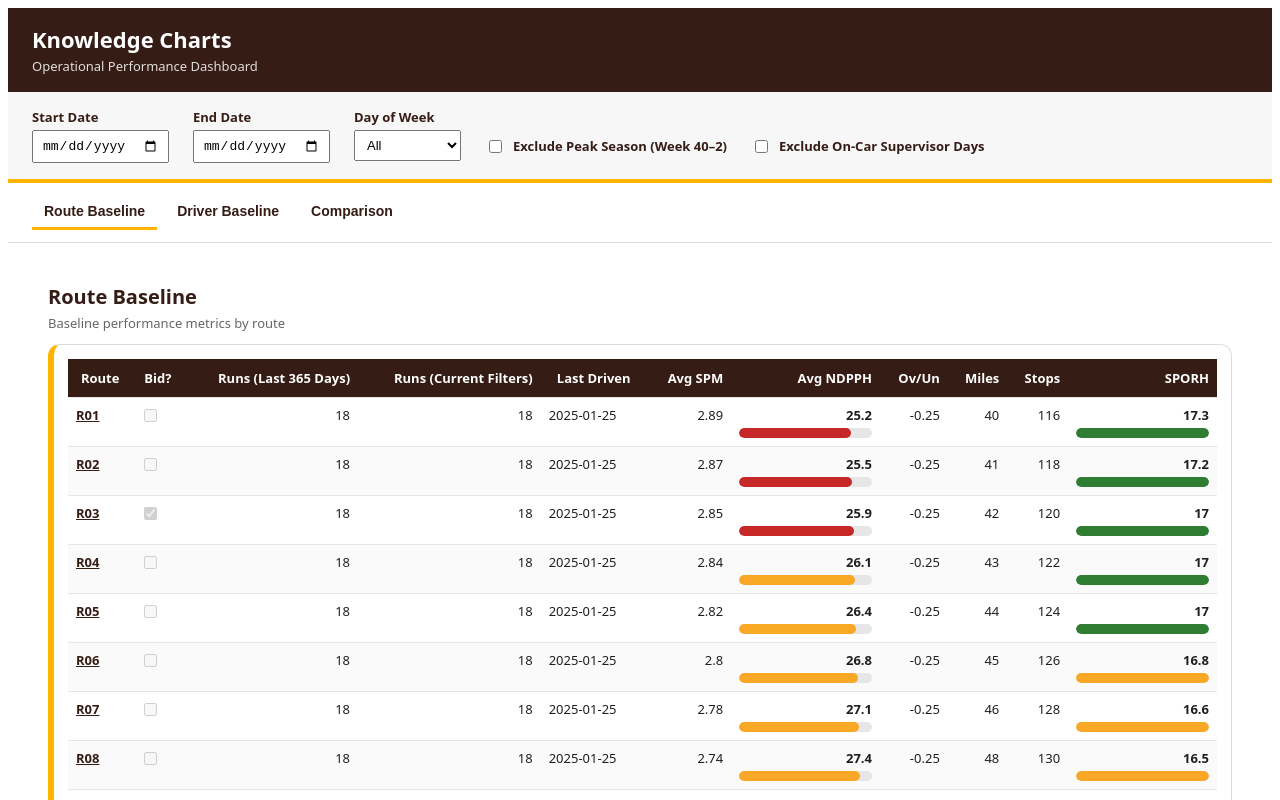
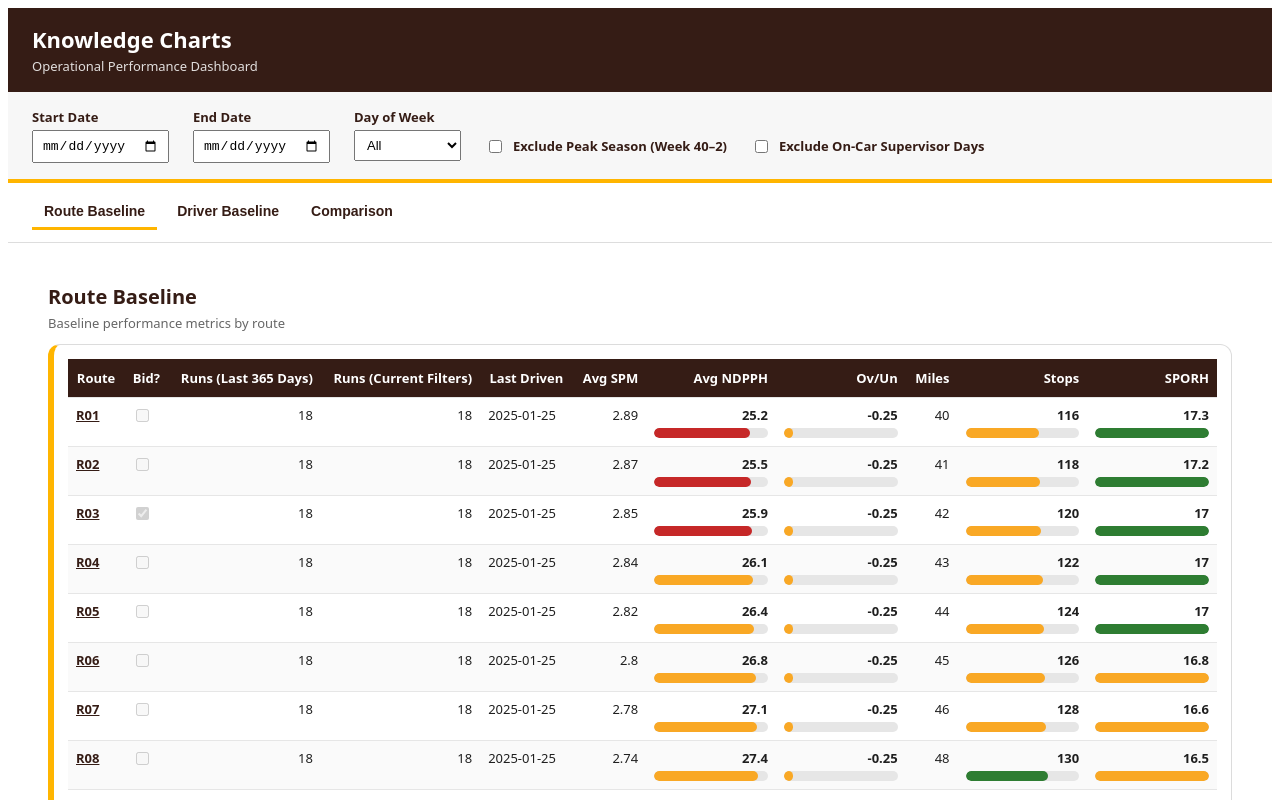
Before and after one commit to CJC803/cjc803-knowledge-chart-v2-jwpb8kwd, an Angular app: page / in a window 1280 px wide. Shown: the top 800 px of the page. Built offline with nearby package versions, Linux system fonts and the light colour scheme.

Commit message:
Fix parent-level visuals and Ov/Un rollups

```diff
--- a/src/app/tabs/driver-baseline/driver-baseline.html
+++ b/src/app/tabs/driver-baseline/driver-baseline.html
@@ -37,7 +37,21 @@
 
             <td class="num">{{ d.seniority }}</td>
             <td>{{ d.bidRoute }}</td>
-            <td class="num">{{ d.avgStops }}</td>
+            <td class="num">
+              <ng-container *ngIf="showParentColor(d.sampleDays); else parentStopsPlain">
+                <div class="metric">
+                  <span class="v">{{ d.avgStops }}</span>
+                  <div class="mtrack">
+                    <div
+                      class="mfill"
+                      [ngClass]="stopsClass(d.avgStops)"
+                      [style.width.%]="barWidth(d.avgStops, 180)">
+                    </div>
+                  </div>
+                </div>
+              </ng-container>
+              <ng-template #parentStopsPlain>{{ d.avgStops }}</ng-template>
+            </td>
             <td class="num">{{ d.avgMiles }}</td>
             <td class="num">{{ d.avgSPM }}</td>
 
@@ -58,10 +72,24 @@
               </div>
             </td>
 
-            <td class="num">{{ d.avgOvUn }}</td>
+            <td class="num">
+              <ng-container *ngIf="showParentColor(d.sampleDays); else parentOvUnPlain">
+                <div class="metric">
+                  <span class="v">{{ d.avgOvUn }}</span>
+                  <div class="mtrack">
+                    <div
+                      class="mfill"
+                      [ngClass]="ovUnClass(d.avgOvUn)"
+                      [style.width.%]="barWidth(d.avgOvUn, 3)">
+                    </div>
+                  </div>
+                </div>
+              </ng-container>
+              <ng-template #parentOvUnPlain>{{ d.avgOvUn }}</ng-template>
+            </td>
 
             <td class="num">
-              <div class="metric">
+              <div class="metric" *ngIf="showParentColor(d.sampleDays); else parentSporhPlain">
                 <span class="v">{{ d.avgSPORH ?? '—' }}</span>
                 <div class="mtrack">
                   <div
@@ -75,6 +103,7 @@
                   </div>
                 </div>
               </div>
+              <ng-template #parentSporhPlain>{{ d.avgSPORH ?? '—' }}</ng-template>
             </td>
 
             <td>{{ d.amPmSplit }}</td>
--- a/src/app/tabs/driver-baseline/driver-baseline.ts
+++ b/src/app/tabs/driver-baseline/driver-baseline.ts
@@ -178,7 +178,7 @@ export class DriverBaselineComponent {
       const avgStops = round(avg(rws, 'stops'), 0);
       const avgMiles = round(avg(rws, 'miles'), 0);
       const avgNDPPH = round(avg(rws, 'ndpph'), 1);
-      const avgOvUn = round(avg(rws, 'paidVsPlan'), 2);
+      const avgOvUn = round(avgOvUnFromRows(rws), 2);
       const avgSPORH = round(avg(rws, 'sporh'), 1);
 
       const totalStops = rws.reduce((s, r) => s + (+r.stops || 0), 0);
@@ -211,6 +211,12 @@ export class DriverBaselineComponent {
     function round(n: number, decimals: number) {
       if (!Number.isFinite(n)) return 0;
       return +n.toFixed(decimals);
+    }
+
+    function avgOvUnFromRows(list: any[]) {
+      if (!list.length) return 0;
+      const total = list.reduce((sum, row) => sum + (+row.ovUn || +row.paidVsPlan || 0), 0);
+      return total / list.length;
     }
   }
 
@@ -314,6 +320,10 @@ export class DriverBaselineComponent {
     return n > 6;
   }
 
+  showParentColor(n: number): boolean {
+    return n > 6;
+  }
+
   barWidth(value: number | null | undefined, max: number): number {
     const v = Math.abs(Number(value) || 0);
     return Math.min((v / max) * 100, 100);
@@ -355,6 +365,11 @@ export class DriverBaselineComponent {
 
       // --------- UNFILTERED MODE (baseline view) ----------
       if (!config.startDate && !config.endDate && !config.dayOfWeek && !config.excludePeak) {
+        const daysByDriver = new Map<string, number>();
+        allDaily.forEach((row: any) => {
+          daysByDriver.set(row.driverId, (daysByDriver.get(row.driverId) ?? 0) + 1);
+        });
+
         return (data.driverBaselines ?? []).map((b: any) => {
           const meta: any = byId.get(b.driverId) || {};
 
@@ -366,7 +381,7 @@ export class DriverBaselineComponent {
               ? +(+baselineSporh).toFixed(1)
               : computeAvgSPORH(b.driverId);
 
-          return { ...b, ...meta, avgSPORH };
+          return { ...b, ...meta, avgSPORH, sampleDays: daysByDriver.get(b.driverId) ?? 0 };
         });
       }
 
@@ -395,6 +410,7 @@ export class DriverBaselineComponent {
           avgNDPPH: +(rows.reduce((s, r) => s + r.ndpph, 0) / rows.length).toFixed(1),
           avgOvUn: +(rows.reduce((s, r) => s + (+r.ovUn || +r.paidVsPlan || 0), 0) / rows.length).toFixed(2),
           avgSPORH: +(rows.reduce((s, r) => s + (+r.sporh || 0), 0) / rows.length).toFixed(1),
+          sampleDays: rows.length,
           amPmSplit: meta.amPmSplit ?? '—',
         };
       });
--- a/src/app/tabs/route-baseline/route-baseline.html
+++ b/src/app/tabs/route-baseline/route-baseline.html
@@ -66,15 +66,42 @@
                 <ng-template #noNdpph>—</ng-template>
               </td>
 
-              <!-- Ov/Un (plain) -->
-              <td class="num">{{ r.avgOvUn ?? '—' }}</td>
+              <td class="num">
+                <ng-container *ngIf="r.avgOvUn !== null && showParentColor(r.sampleDays); else routeOvUnPlain">
+                  <div class="metric">
+                    <span class="v">{{ r.avgOvUn }}</span>
+                    <div class="mtrack">
+                      <div
+                        class="mfill"
+                        [ngClass]="ovUnClass(r.avgOvUn)"
+                        [style.width.%]="barWidth(r.avgOvUn, 3)">
+                      </div>
+                    </div>
+                  </div>
+                </ng-container>
+                <ng-template #routeOvUnPlain>{{ r.avgOvUn ?? '—' }}</ng-template>
+              </td>
 
               <td class="num">{{ r.avgMiles ?? '—' }}</td>
-              <td class="num">{{ r.avgStops ?? '—' }}</td>
+              <td class="num">
+                <ng-container *ngIf="r.avgStops !== null && showParentColor(r.sampleDays); else routeStopsPlain">
+                  <div class="metric">
+                    <span class="v">{{ r.avgStops }}</span>
+                    <div class="mtrack">
+                      <div
+                        class="mfill"
+                        [ngClass]="stopsClass(r.avgStops)"
+                        [style.width.%]="barWidth(r.avgStops, 180)">
+                      </div>
+                    </div>
+                  </div>
+                </ng-container>
+                <ng-template #routeStopsPlain>{{ r.avgStops ?? '—' }}</ng-template>
+              </td>
 
               <!-- SPORH (bar + color-coded) -->
               <td class="num">
-                <div class="metric" *ngIf="r.sporh !== null; else noSporh">
+                <div class="metric" *ngIf="r.sporh !== null && showParentColor(r.sampleDays); else noSporh">
                   <span class="v">{{ r.sporh }}</span>
                   <div class="mtrack">
                     <div
@@ -88,7 +115,7 @@
                     </div>
                   </div>
                 </div>
-                <ng-template #noSporh>—</ng-template>
+                <ng-template #noSporh>{{ r.sporh ?? '—' }}</ng-template>
               </td>
             </tr>
 
--- a/src/app/tabs/route-baseline/route-baseline.ts
+++ b/src/app/tabs/route-baseline/route-baseline.ts
@@ -24,6 +24,7 @@ type RouteRow = {
   isBidRoute: boolean;
   runs365: number;
   filteredRuns: number;
+  sampleDays: number;
   avgStops: number | null;
   avgMiles: number | null;
   avgSPM: number | null;
@@ -130,7 +131,7 @@ export class RouteBaselineComponent {
 
       const avgSPM = this.safeSPM(rws);
       const avgNDPPH = +this.avg(rws, 'ndpph', 1).toFixed(1);
-      const avgOvUn = +this.avg(rws, 'paidVsPlan', 2).toFixed(2);
+      const avgOvUn = +this.avgOvUn(rws).toFixed(2);
 
       // SPORH might not exist in every row
       const sporhVals = rws.map((x) => this.toNum(x?.sporh, NaN)).filter((n) => Number.isFinite(n));
@@ -212,6 +213,7 @@ export class RouteBaselineComponent {
             isBidRoute: bidRoutes.has(routeId),
             runs365,
             filteredRuns,
+            sampleDays: 0,
             avgStops: null,
             avgMiles: null,
             avgSPM: null,
@@ -226,7 +228,7 @@ export class RouteBaselineComponent {
         const avgMiles = Math.round(this.avg(routeFilteredRows, 'miles'));
         const avgSPM = this.safeSPM(routeFilteredRows);
         const avgNDPPH = +this.avg(routeFilteredRows, 'ndpph', 1).toFixed(1);
-        const avgOvUn = +this.avg(routeFilteredRows, 'ovUn', 2).toFixed(2);
+        const avgOvUn = +this.avgOvUn(routeFilteredRows).toFixed(2);
 
         const sporhVals = routeFilteredRows
           .map((x) => this.toNum(x?.sporh, NaN))
@@ -239,6 +241,7 @@ export class RouteBaselineComponent {
           isBidRoute: bidRoutes.has(routeId),
           runs365,
           filteredRuns,
+          sampleDays: routeFilteredRows.length,
           avgStops,
           avgMiles,
           avgSPM,
@@ -316,6 +319,10 @@ export class RouteBaselineComponent {
     return n > 6;
   }
 
+  showParentColor(n: number): boolean {
+    return n > 6;
+  }
+
   barWidth(value: number | null | undefined, max: number): number {
     const v = Math.abs(this.toNum(value, 0));
     return Math.min((v / max) * 100, 100);
@@ -358,4 +365,10 @@ export class RouteBaselineComponent {
     const miles = rows.reduce((s, r) => s + this.toNum(r?.miles, 0), 0);
     return miles ? +(stops / miles).toFixed(2) : 0;
   }
+
+  private avgOvUn(rows: any[]): number {
+    if (!rows.length) return 0;
+    const total = rows.reduce((sum, row) => sum + this.toNum(row?.ovUn ?? row?.paidVsPlan, 0), 0);
+    return total / rows.length;
+  }
 }
```
